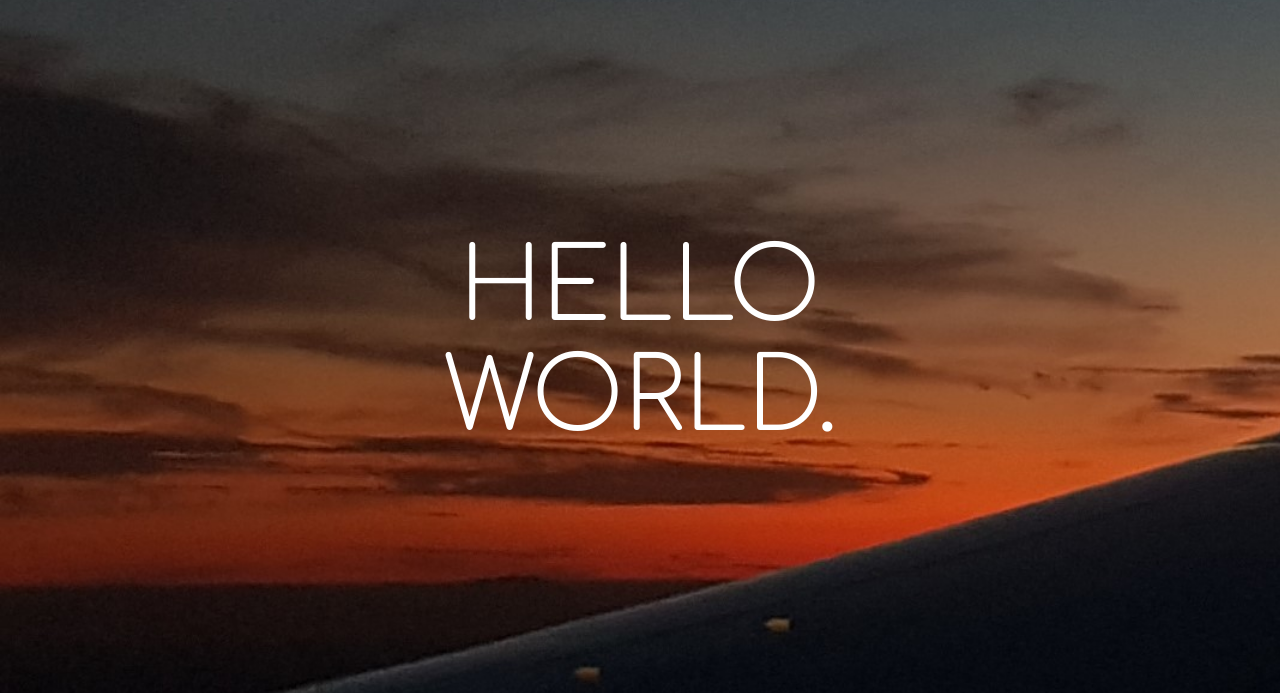
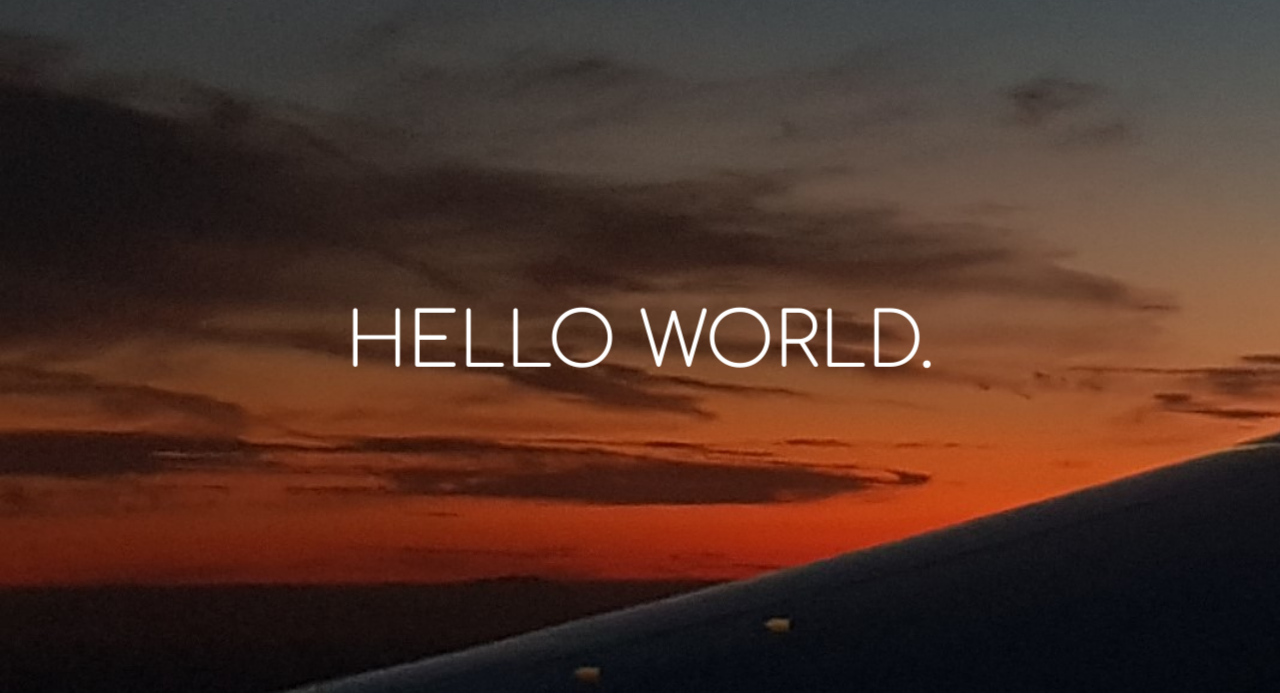
Before and after one commit to JamieW102/my-blog, a Django app: page / in a window 1280 px wide. Shown: the part 957-1650 px from the top of the page. Run offline with Django 3.2, Linux system fonts and the light colour scheme; some libraries are stand-ins or nearby versions.

Commit message:
Fixing styling issues.

```diff
--- a/blog/static/css/style.css
+++ b/blog/static/css/style.css
@@ -61,7 +61,7 @@ header {
     animation-name: fade1;
     animation-duration: 5s;
     display: inline;
-    font-size: 100px;
+    font-size: 75px;
 
 }
 
@@ -69,12 +69,13 @@ header {
     animation-name: fade2;
     animation-duration: 5s;
     display: inline;
-    font-size: 100px;
+    font-size: 75px;
 
 }
 
 .maintitle {
     margin: 0;
+    padding: -50px;
     position: absolute;
     top: 50%;
     left: 50%;
```
